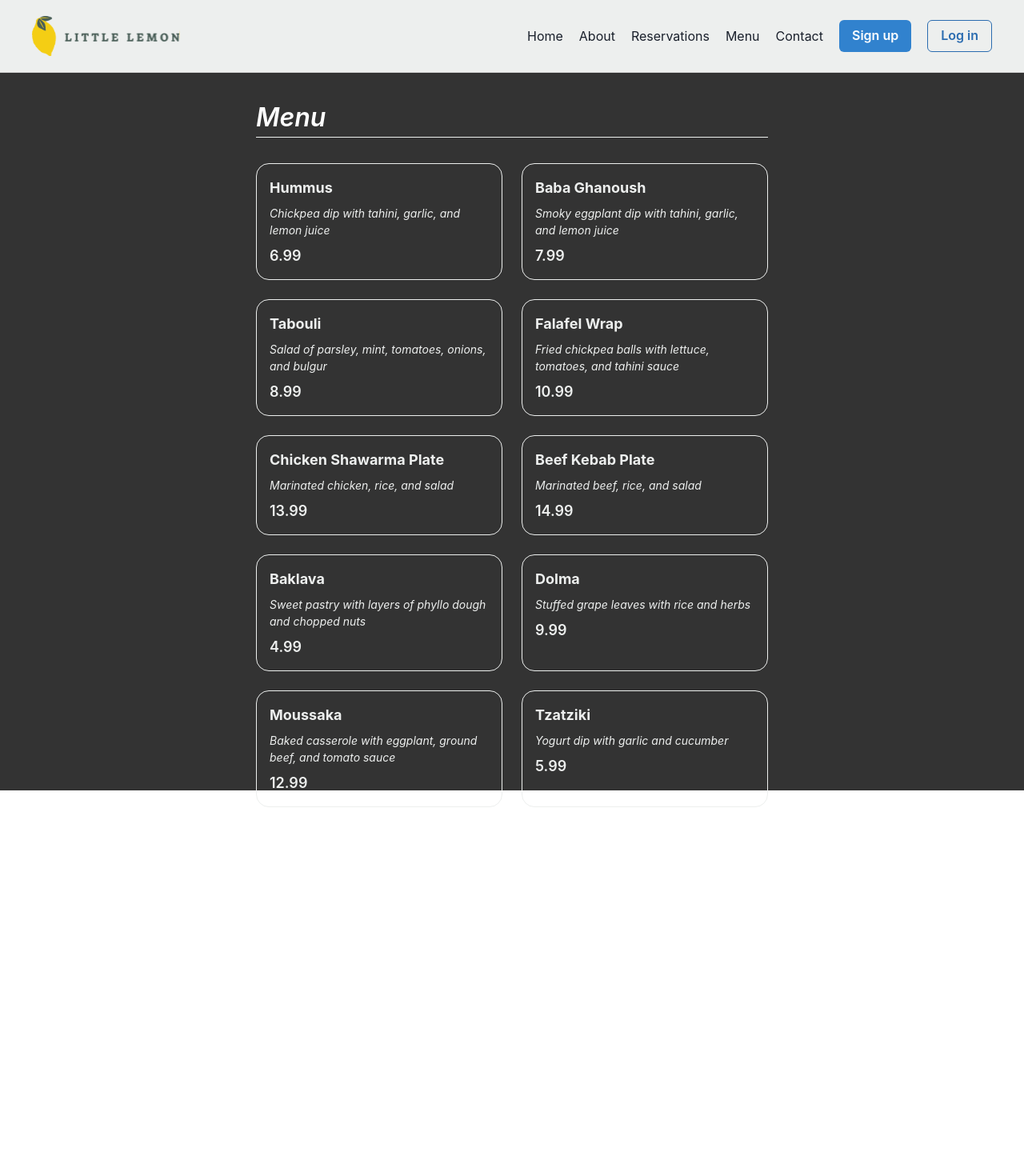
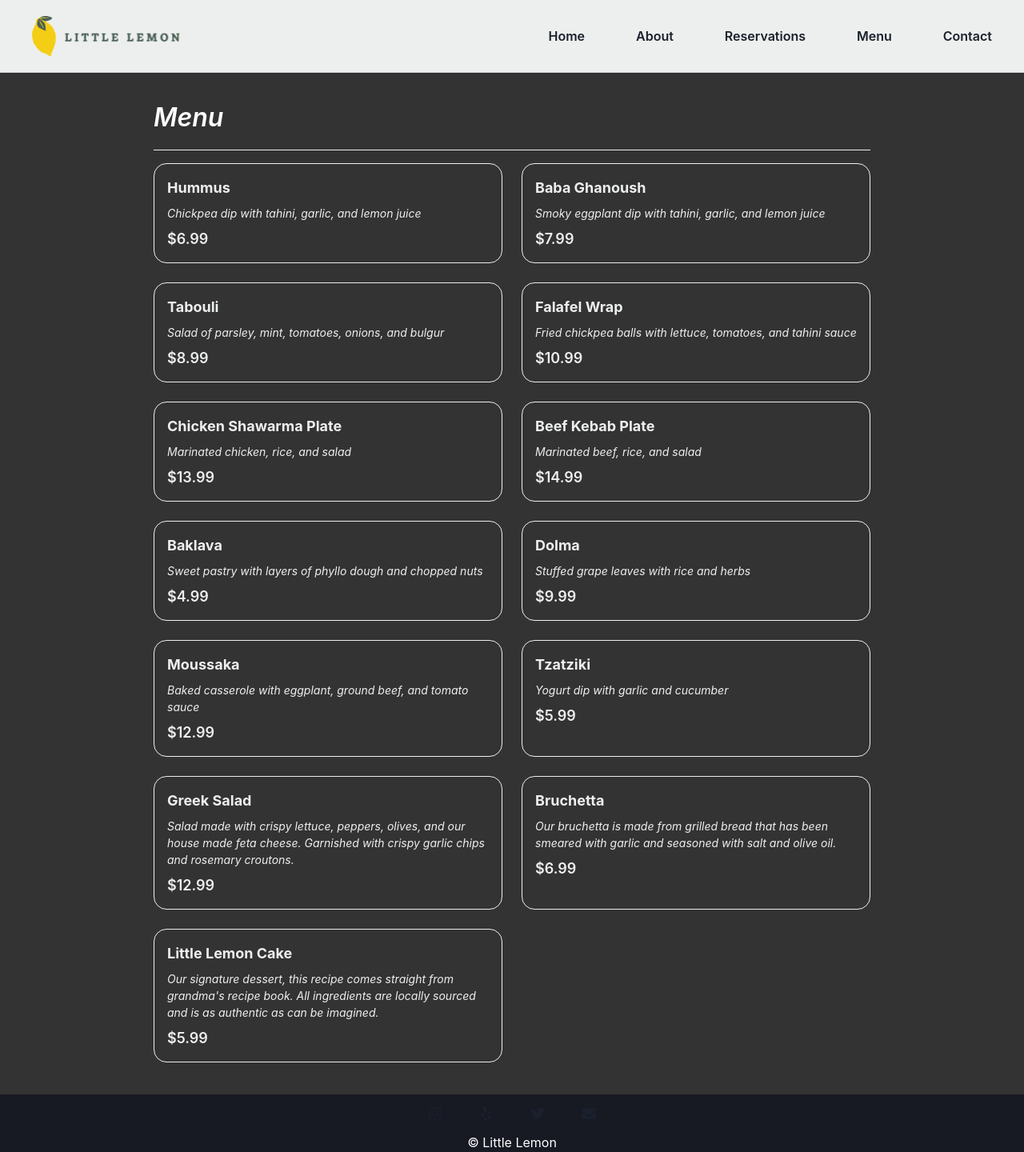
Before and after one commit to nelsonchenglin/LittleLemons_FE_meta, a React (Create React App) app: page /menu in a window 1280 px wide. Shown: the whole page at 80% size. Before the commit the page ends 1009 px from the top, so only its background shows below. Built offline with nearby package versions, Linux system fonts and the light colour scheme.

Commit message:
fixed small viewport whitespace issue.

```diff
--- a/package.json
+++ b/package.json
@@ -16,6 +16,7 @@
     "react": "^18.2.0",
     "react-dom": "^18.2.0",
     "react-hook-form": "^7.43.9",
+    "react-icons": "^4.8.0",
     "react-router-dom": "^6.10.0",
     "react-scripts": "5.0.1",
     "web-vitals": "^2.1.4",
--- a/public/index.html
+++ b/public/index.html
@@ -3,7 +3,7 @@
   <head>
     <meta charset="utf-8" />
     <link rel="icon" href="%PUBLIC_URL%/favicon.ico" />
-    <meta name="viewport" content="width=device-width, initial-scale=1" />
+    <meta name="viewport" content="width=device-width, initial-scale=1, user-scalable=no, shrink-to-fit=no, viewport-fit=cover">
     <meta name="theme-color" content="#000000" />
     <meta
       name="description"
--- a/src/App.js
+++ b/src/App.js
@@ -2,12 +2,14 @@ import "./App.css";
 import { ChakraProvider } from "@chakra-ui/react";
 import Header from "./components/Header";
 import Routes from "./Routes";
+import Footer from "./components/Footer";
 
 function App() {
   return (
     <ChakraProvider>
       <Header />
       <Routes />
+      <Footer />
     </ChakraProvider>
   );
 }
--- a/src/Routes.js
+++ b/src/Routes.js
@@ -4,8 +4,6 @@ import Landing from "./components/Landing";
 import About from "./components/About";
 import Reservations from "./components/Reservations";
 import Menu from "./components/Menu";
-import Signup from "./components/Signup";
-import Login from "./components/Login";
 import ConfirmedBooking from "./components/ConfirmedBooking";
 import Contact from "./components/Contact";
 
@@ -16,8 +14,6 @@ function URLPaths() {
       <Route path="/about" element={<About />} />
       <Route path="/reservations" element={<Reservations />} />
       <Route path="/menu" element={<Menu />} />
-      <Route path="/signup" element={<Signup />} />
-      <Route path="/login" element={<Login />} />
       <Route path="/confirmed" element={<ConfirmedBooking />} />
       <Route path="/contact-us" element={<Contact />} />
     </Routes>
--- a/src/components/About.js
+++ b/src/components/About.js
@@ -1,6 +1,8 @@
 import { Box, Container, Heading, Text, Image } from "@chakra-ui/react";
 import Chefs from "../assets/chefs.jpg";
 import { Link } from "react-router-dom";
+import basket1 from "../assets/basket .svg";
+import basket2 from "../assets/Basket.svg";
 
 const About = () => {
   return (
--- a/src/components/Footer.js
+++ b/src/components/Footer.js
@@ -1,11 +1,57 @@
-import React from "react";
+import { Box, Flex, IconButton } from "@chakra-ui/react";
+import { FaInstagram, FaTwitter, FaYelp, FaEnvelope } from "react-icons/fa";
+import { Link } from "react-router-dom";
 
 function Footer() {
   return (
-    <div style={{ borderTop: "1px solid black", backgroundColor: "#EDEFEE" }}>
-      <div>Socials</div>
-      <div>Contact Us</div>
-    </div>
+    <Box as="footer" bg="gray.900" color="white" width="100%">
+      <Flex align="center" justify="center" flexWrap="wrap">
+        <IconButton
+          as="a"
+          href="#"
+          aria-label="Instagram"
+          icon={<FaInstagram />}
+          variant="ghost"
+          mx="2"
+          size="lg"
+          _hover={{ bg: "transparent" }}
+        />
+        <IconButton
+          as="a"
+          href="#"
+          aria-label="Yelp"
+          icon={<FaYelp />}
+          variant="ghost"
+          mx="2"
+          size="lg"
+          _hover={{ bg: "transparent" }}
+        />
+        <IconButton
+          as="a"
+          href="https://www.twitter.com"
+          aria-label="Twitter"
+          icon={<FaTwitter />}
+          variant="ghost"
+          mx="2"
+          size="lg"
+          _hover={{ bg: "transparent" }}
+        />
+        <Link to="/contact-us">
+          <IconButton
+            as="a"
+            aria-label="Contact Us"
+            icon={<FaEnvelope />}
+            variant="ghost"
+            mx="2"
+            size="lg"
+            _hover={{ bg: "transparent" }}
+          />
+        </Link>
+      </Flex>
+      <Box textAlign="center">
+        <p>&copy; Little Lemon</p>
+      </Box>
+    </Box>
   );
 }
 
--- a/src/components/Header.js
+++ b/src/components/Header.js
@@ -30,15 +30,16 @@ function Header() {
         borderBottom="1px solid lightgray"
         backgroundColor="#EDEFEE"
       >
-        <a href="/">
+        <Link to="/">
           <Image src={Logo} alt="logo" height={50} />
-        </a>
+        </Link>
         {/* Hamburger icon */}
         <IconButton
           aria-label="Open navigation menu"
           icon={<HamburgerIcon />}
           display={{ base: "block", md: "block", lg: "none" }}
           onClick={onOpen}
+          color="#333333"
         />
 
         {/* Mobile navigation menu */}
@@ -47,7 +48,13 @@ function Header() {
           <DrawerContent>
             <DrawerCloseButton />
 
-            <VStack spacing="6" align="stretch" py="12" px="4">
+            <VStack
+              spacing="6"
+              align="stretch"
+              py="12"
+              px="4"
+              fontWeight="semibold"
+            >
               <Link to="/" onClick={onClose}>
                 Home
               </Link>
@@ -64,16 +71,6 @@ function Header() {
               <Link to="/contact-us" onClick={onClose}>
                 Contact
               </Link>
-              <Link to="/signup">
-                <Button colorScheme="blue" onClick={onClose}>
-                  Sign up
-                </Button>
-              </Link>
-              <Link to="/login">
-                <Button colorScheme="blue" variant="outline" onClick={onClose}>
-                  Log in
-                </Button>
-              </Link>
             </VStack>
           </DrawerContent>
         </Drawer>
@@ -81,22 +78,15 @@ function Header() {
         {/* Desktop navigation menu */}
         <HStack
           as="nav"
-          spacing="5"
+          spacing="16"
           display={{ base: "none", md: "none", lg: "flex" }}
+          fontWeight="semibold"
         >
           <Link to="/">Home</Link>
           <Link to="/about">About</Link>
           <Link to="/reservations">Reservations</Link>
           <Link to="/menu">Menu</Link>
           <Link to="/contact-us">Contact</Link>
-          <Link to="/signup">
-            <Button colorScheme="blue">Sign up</Button>
-          </Link>
-          <Link to="/login">
-            <Button colorScheme="blue" variant="outline">
-              Log in
-            </Button>
-          </Link>
         </HStack>
       </Flex>
     </>
--- a/src/components/Landing.js
+++ b/src/components/Landing.js
@@ -2,7 +2,6 @@ import React from "react";
 import { Box } from "@chakra-ui/react";
 import Image from "../assets/landingBackground.jpeg";
 import Specials from "./Specials";
-import Footer from "./Footer";
 
 function Landing() {
   return (
@@ -26,7 +25,6 @@ function Landing() {
       </Box>
       <Box>
         <Specials />
-        <Footer />
       </Box>
     </>
   );
--- a/src/components/Login.js
+++ /dev/null
@@ -1,7 +0,0 @@
-import React from "react";
-
-function Login() {
-  return <div>Login</div>;
-}
-
-export default Login;
--- a/src/components/Menu.js
+++ b/src/components/Menu.js
@@ -7,83 +7,103 @@ import {
   Text,
 } from "@chakra-ui/react";
 
-function Menu() {
 const items = [
   {
     id: "hummus",
     name: "Hummus",
     description: "Chickpea dip with tahini, garlic, and lemon juice",
-      price: 6.99,
+    price: "$6.99",
   },
   {
     id: "baba",
     name: "Baba Ghanoush",
     description: "Smoky eggplant dip with tahini, garlic, and lemon juice",
-      price: 7.99,
+    price: "$7.99",
   },
   {
     id: "tabouli",
     name: "Tabouli",
     description: "Salad of parsley, mint, tomatoes, onions, and bulgur",
-      price: 8.99,
+    price: "$8.99",
   },
   {
     id: "falafel",
     name: "Falafel Wrap",
     description:
       "Fried chickpea balls with lettuce, tomatoes, and tahini sauce",
-      price: 10.99,
+    price: "$10.99",
   },
   {
     id: "shawarma",
     name: "Chicken Shawarma Plate",
     description: "Marinated chicken, rice, and salad",
-      price: 13.99,
+    price: "$13.99",
   },
   {
     id: "kebab",
     name: "Beef Kebab Plate",
     description: "Marinated beef, rice, and salad",
-      price: 14.99,
+    price: "$14.99",
   },
   {
     id: "baklava",
     name: "Baklava",
     description: "Sweet pastry with layers of phyllo dough and chopped nuts",
-      price: 4.99,
+    price: "$4.99",
   },
   {
     id: "dolma",
     name: "Dolma",
     description: "Stuffed grape leaves with rice and herbs",
-      price: 9.99,
+    price: "$9.99",
   },
   {
     id: "moussaka",
     name: "Moussaka",
-      description:
-        "Baked casserole with eggplant, ground beef, and tomato sauce",
-      price: 12.99,
+    description: "Baked casserole with eggplant, ground beef, and tomato sauce",
+    price: "$12.99",
   },
   {
     id: "tzatziki",
     name: "Tzatziki",
     description: "Yogurt dip with garlic and cucumber",
-      price: 5.99,
+    price: "$5.99",
+  },
+  {
+    id: "greek-salad",
+    name: "Greek Salad",
+    price: "$12.99",
+    description:
+      "Salad made with crispy lettuce, peppers, olives, and our house made feta cheese. Garnished with crispy garlic chips and rosemary croutons.",
+  },
+  {
+    id: "bruchetta",
+    name: "Bruchetta",
+    price: "$6.99",
+    description:
+      "Our bruchetta is made from grilled bread that has been smeared with garlic and seasoned with salt and olive oil.",
+  },
+  {
+    id: "lemon-cake",
+    name: "Little Lemon Cake",
+    price: "$5.99",
+    description:
+      "Our signature dessert, this recipe comes straight from grandma's recipe book. All ingredients are locally sourced and is as authentic as can be imagined.",
   },
 ];
 
+function Menu() {
   const numCols = useBreakpointValue({ base: 1, md: 2 });
 
   return (
-    <Box backgroundColor="#333333">
+    <Box backgroundColor="#333333" pb={6} minHeight="100vh">
       <Box
-        width={{ base: "100vw", md: "50vw" }}
+        width={{ base: "100vw", md: "100vw", lg: "70vw" }}
         margin="auto"
         pt={8}
-        pl={{ base: "10px", md: "0px" }}
+        pl={{ base: "10px", md: "20px", lg: "0px" }}
         borderBottom="1px solid #EDEFEE"
-        mb={4}
+        pb={4}
       >
         <Text
           color="white"
@@ -94,12 +114,11 @@ function Menu() {
           Menu
         </Text>
       </Box>
-      <Box p={4} height="100vh" display="flex" justifyContent="center">
+      <Box p={4} display="flex" justifyContent="center" pl={4}>
         <Grid
           templateColumns={`repeat(${numCols}, 1fr)`}
           gap={6}
-          width={{ base: "100vw", md: "50vw" }}
-          height="100px"
+          width={{ base: "100vw", md: "100vw", lg: "70vw" }}
         >
           {items.map((item) => {
             return (
--- a/src/components/Signup.js
+++ /dev/null
@@ -1,7 +0,0 @@
-import React from "react";
-
-function Signup() {
-  return <div>Signup</div>;
-}
-
-export default Signup;
--- a/src/index.css
+++ b/src/index.css
@@ -7,10 +7,13 @@ body {
   -moz-osx-font-smoothing: grayscale;
 }
 
-
 code {
   font-family: source-code-pro, Menlo, Monaco, Consolas, 'Courier New',
     monospace;
+}
+
+footer{
+  bottom: 0;
 }
 
 .landing-container{
```
Also changed, not shown: 1 other file (tests, documents, lock files or other folders). Lines whose indentation alone changed are shown as unchanged.
